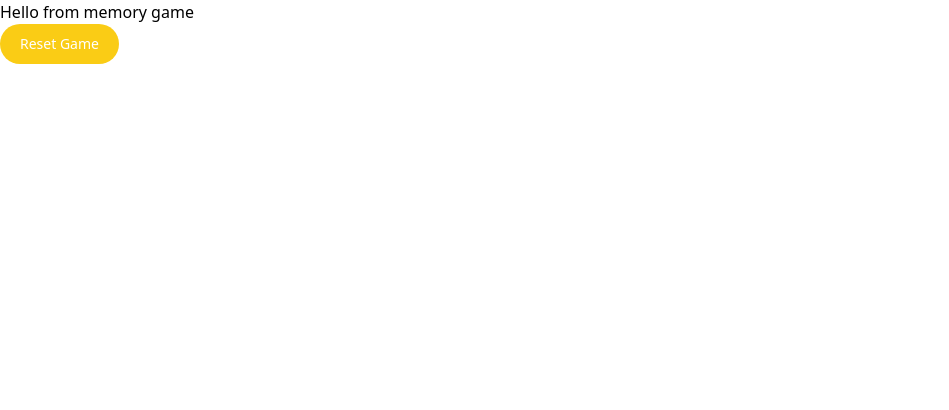
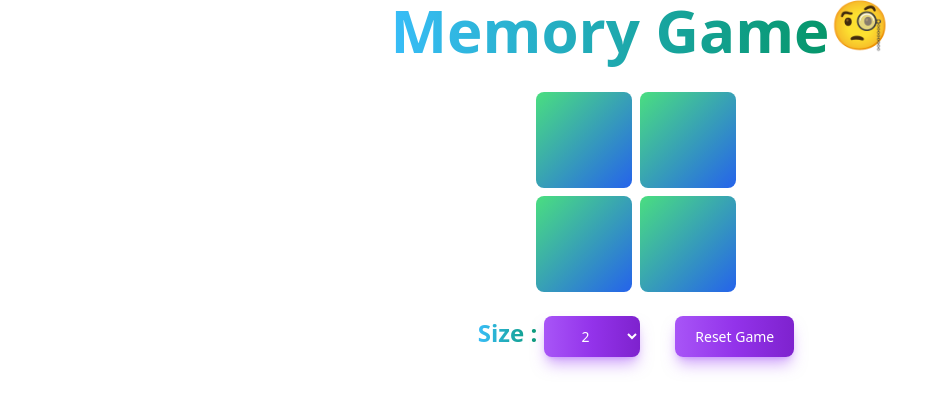
Before and after one commit to VengadeshRaj/card-matching-memory-game, a React (Create React App) app: page / in a window 1280 px wide. Shown: the top 410 px of the page, without its empty margins (0-949 px from the left). Built offline with nearby package versions, Linux system fonts and the light colour scheme.

Commit message:
Game implementation

```diff
--- a/src/MemoryGame.tsx
+++ b/src/MemoryGame.tsx
@@ -1,12 +1,141 @@
-import React from "react";
+import React, { useEffect, useState } from "react";
+import Card from "./components/Card";
+import CardContainer from "./components/CardContainer";
+import CardSubContainer from "./components/CardSubContainer";
 
 const MemoryGame = () => {
+  const SIZE = [2, 4, 6, 8, 10];
+  const [selectedSize, setSelectedSize] = useState("2");
+  const [cardValues, setCardValues] = useState<any>([]);
+  const [previousCard, setPreviousCard] = useState<any>();
+
+  useEffect(() => {
+    buildHiddenNumbers();
+  }, [selectedSize]);
+
+  const buildHiddenNumbers = () => {
+    const lastNumber = (Number(selectedSize) * Number(selectedSize)) / 2;
+    const numbers = [];
+    for (let i = 1; i < lastNumber + 1; i++) {
+      numbers.push({ hiddenNumber: i, isRevealed: false, isForzen: false });
+    }
+    const result = shuffleArray([
+      ...numbers.map((n) => ({ ...n })),
+      ...numbers.map((n) => ({ ...n })),
+    ]);
+    setCardValues(result);
+  };
+
+  const cardOnClick = (index: number, cardNumber: number) => {
+    const noOfSelectedCard = cardValues.filter((card: any) => card.isRevealed);
+    let updateCardValues = [];
+    if (noOfSelectedCard.length == 2 || 0) {
+      setPreviousCard({
+        cardNumber: cardNumber,
+        index: index,
+      });
+    }
+    if (noOfSelectedCard.length < 2) {
+      updateCardValues = cardValues.map((card: any, i: number) => {
+        if (i == index) {
+          if (card.isRevealed) {
+            card.isRevealed = false;
+          } else {
+            card.isRevealed = true;
+            if(previousCard?.cardNumber == cardNumber){
+                 card.isFrozen = true;
+            }
+          }
+          return card;
+        } else return card;
+      });
+    } else {
+      updateCardValues = cardValues.map((card: any, i: number) => {
+        if (i == index) {
+          if (card.isRevealed) {
+            card.isRevealed = false;
+          } else {
+            card.isRevealed = true;
+          }
+          return card;
+        } else {
+          card.isRevealed = false;
+          return card;
+        }
+      });
+    }
+    setCardValues([...updateCardValues]);
+  };
+
+  const buildCard = () => {
+    const cardRow = [];
+    let cardEle: any = [];
+
+    for (let i = 0; i < cardValues.length; i++) {
+      const rowDeadLine = !((i + 1) % Number(selectedSize));
+      console.log("index", i);
+      cardEle.push(
+        <Card
+          index={i}
+          isRevealed={cardValues[i].isRevealed}
+          onClick={(cardIndex, cardNumber) =>
+            cardOnClick(cardIndex, cardNumber)
+          }
+          cardNumber={cardValues[i].hiddenNumber}
+          isFrozen={cardValues[i].isFrozen}
+        />
+      );
+
+      if (rowDeadLine) {
+        cardRow.push(<CardSubContainer>{cardEle}</CardSubContainer>);
+        cardEle = [];
+      }
+    }
+    console.log("cardRow", cardRow);
+    return cardRow;
+  };
+
+  const shuffleArray = (array: any) => {
+    const shuffled = [...array];
+    for (let i = shuffled.length - 1; i > 0; i--) {
+      const j = Math.floor(Math.random() * (i + 1));
+      [shuffled[i], shuffled[j]] = [shuffled[j], shuffled[i]];
+    }
+    return shuffled;
+  };
+
+  const buildSizeOptions = () =>
+    SIZE.map((s) => <option value={s} className="">{s}</option>);
+
   return (
-    <div>
-      <h1> Hello from memory game</h1>
-      <button className="text-white bg-yellow-400 hover:bg-yellow-500 focus:outline-none font-medium rounded-full text-sm px-5 py-2.5 text-center me-2 mb-2">
-        Reset Game
-      </button>
+    <div className="flex flex-col items-center gap-4 bg-white dark:bg-gray-900 min-h-screen">
+      <div className="flex">
+        <h3 className="mb-4 text-3xl font-extrabold text-gray-900 dark:text-white md:text-5xl lg:text-6xl">
+          <span className="text-transparent bg-clip-text bg-gradient-to-r to-emerald-600 from-sky-400">
+            Memory Game
+          </span>
+        </h3>
+        <span className="lg:text-5xl">🧐</span>
+      </div>
+      <CardContainer>{buildCard()}</CardContainer>
+      <div className="flex justify-evenly" style={{"width":"380px"}}>
+        <div>
+          <label className="text-transparent bg-clip-text bg-gradient-to-r to-emerald-600 from-sky-400 font-bold text-2xl">Size : </label>
+          <select
+            defaultValue={selectedSize}
+            onChange={(e) => setSelectedSize(e.target.value)}
+            className="text-white bg-gradient-to-r from-purple-500 via-purple-600 to-purple-700 hover:bg-gradient-to-br focus:outline-none focus:ring-purple-300 dark:focus:ring-purple-800 shadow-lg shadow-purple-500/50 dark:shadow-lg dark:shadow-purple-800/80 font-medium rounded-lg text-sm px-5 py-2.5 text-center me-2 mb-2 w-24"
+          >
+            {buildSizeOptions()}
+          </select>
+        </div>
+        <button
+          className="text-white bg-gradient-to-r from-purple-500 via-purple-600 to-purple-700 hover:bg-gradient-to-br focus:outline-none focus:ring-purple-300 dark:focus:ring-purple-800 shadow-lg shadow-purple-500/50 dark:shadow-lg dark:shadow-purple-800/80 font-medium rounded-lg text-sm px-5 py-2.5 text-center me-2 mb-2"
+          onClick={() => buildHiddenNumbers()}
+        >
+          Reset Game
+        </button>
+      </div>
     </div>
   );
 };
--- a/src/components/Card.tsx
+++ b/src/components/Card.tsx
@@ -1,7 +1,40 @@
-import React from "react";
+import React, { ReactNode, useState } from "react";
 
-const Card = () => {
-  return <div></div>;
+type CardProps = {
+  index: number;
+  onClick: (index: number, cardNumber: number) => void;
+  cardNumber: any;
+  isRevealed: boolean;
+  isFrozen: boolean;
+};
+
+const Card = (props: CardProps) => {
+  const { index, onClick, cardNumber, isRevealed, isFrozen } = props;
+  if (isFrozen) {
+    return (
+      <div className="relative inline-flex items-center justify-center  text-white bg-gradient-to-r from-teal-400 via-teal-500 to-teal-600 hover:bg-gradient-to-br focus:ring-4 focus:outline-none focus:ring-teal-300 dark:focus:ring-teal-800 shadow-lg shadow-teal-500/50 dark:shadow-lg dark:shadow-teal-800/80 font-medium rounded-lg text-sm px-5 py-2.5 text-center me-2 mb-2 w-24 h-24">
+        <span className="relative px-5 py-2.5 transition-all ease-in duration-75 rounded-md">
+          {cardNumber}
+        </span>
+      </div>
+    );
+  }
+  return (
+    <div onClick={() => onClick(index, cardNumber)} className="cursor-pointer">
+      {isRevealed || isFrozen ? (
+        <div className="relative inline-flex items-center justify-center p-0.5 mb-2 me-2 overflow-hidden text-sm font-medium text-gray-900 rounded-lg group bg-gradient-to-br from-cyan-500 to-blue-500 group-hover:from-cyan-500 group-hover:to-blue-500 hover:text-white dark:text-white focus:ring-4 focus:outline-none focus:ring-cyan-200 dark:focus:ring-cyan-800 w-24 h-24">
+          <span className="relative px-5 py-2.5 transition-all ease-in duration-75 rounded-md">
+            {cardNumber}
+          </span>
+        </div>
+      ) : (
+        <div
+          id="card"
+          className="text-white bg-gradient-to-br from-green-400 to-blue-600 hover:bg-gradient-to-bl font-medium rounded-lg text-sm px-5 py-2.5 text-center me-2 mb-2 w-24 h-24"
+        />
+      )}
+    </div>
+  );
 };
 
 export default Card;
--- /dev/null
+++ b/src/components/CardContainer.tsx
@@ -0,0 +1,11 @@
+import { ReactNode } from "react";
+
+const CardContainer = ({ children }: { children: ReactNode }) => {
+  return (
+    <div className="flex flex-col flex-wrap w-xs">
+       {children}
+    </div>
+  );
+};
+
+export default CardContainer;
--- /dev/null
+++ b/src/components/CardSubContainer.tsx
@@ -0,0 +1,7 @@
+import { ReactNode } from "react";
+
+const CardSubContainer = ({ children }: { children: ReactNode }) => {
+  return <div className="w-full flex">{children}</div>;
+};
+
+export default CardSubContainer
```
